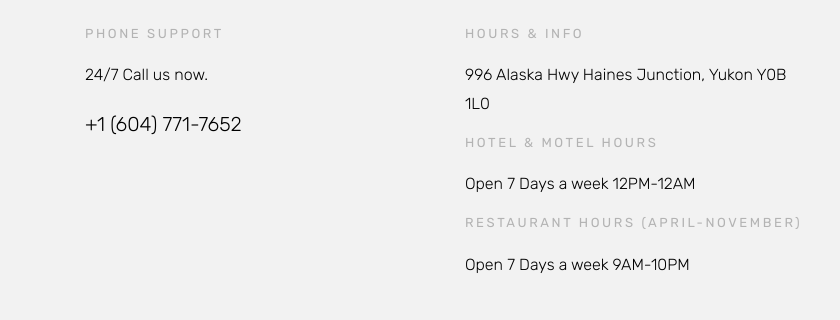
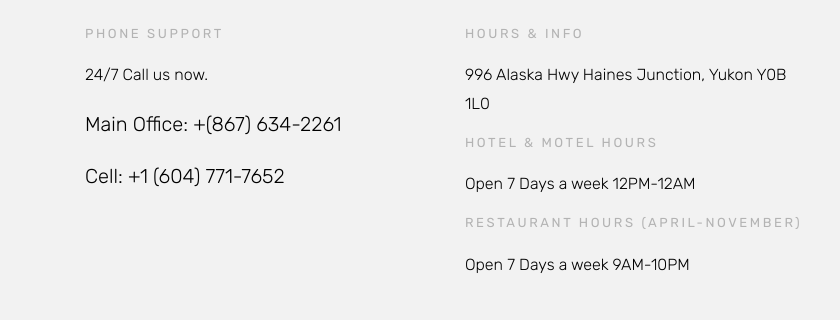
Before and after one commit to kluaneparkinn1/kluaneparkinn1.github.io, a plain HTML site: page rooms.html in a window 1280 px wide. Shown: the part 3052-3372 px from the top of the page, 0-840 px from the left. Drawn offline with nearby package versions, Linux system fonts and the light colour scheme; some packages are replaced by stand-ins of ours; grey boxes are pictures that could not be loaded; files whose address does not match are found by name.

Commit message:
Update rooms.html

```diff
--- a/rooms.html
+++ b/rooms.html
@@ -314,8 +314,10 @@
                   <div class="col-md-4">
                     <h3>Phone Support</h3>
                     <p>24/7 Call us now.</p>
-                    <p class="lead"><a href="tel://">+1 (604) 771-7652
-        </a></p>
+                   <p class="lead"><a href="tel://">Main Office: +(867) 634-2261
+                </a></p>
+                <p class="lead"><a href="tel://">Cell: +1 (604) 771-7652
+                </a></p>
                   </div>
 
                   <div class="col-md-4">
```
